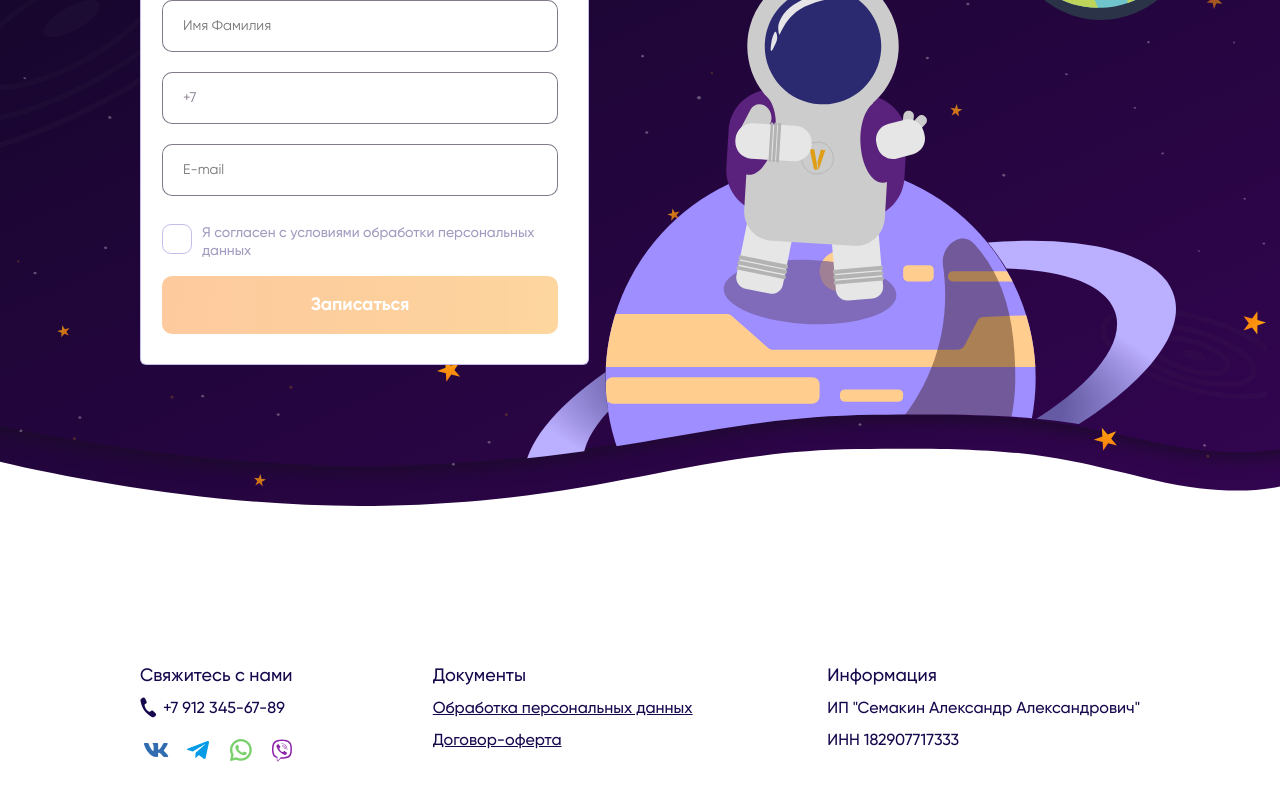
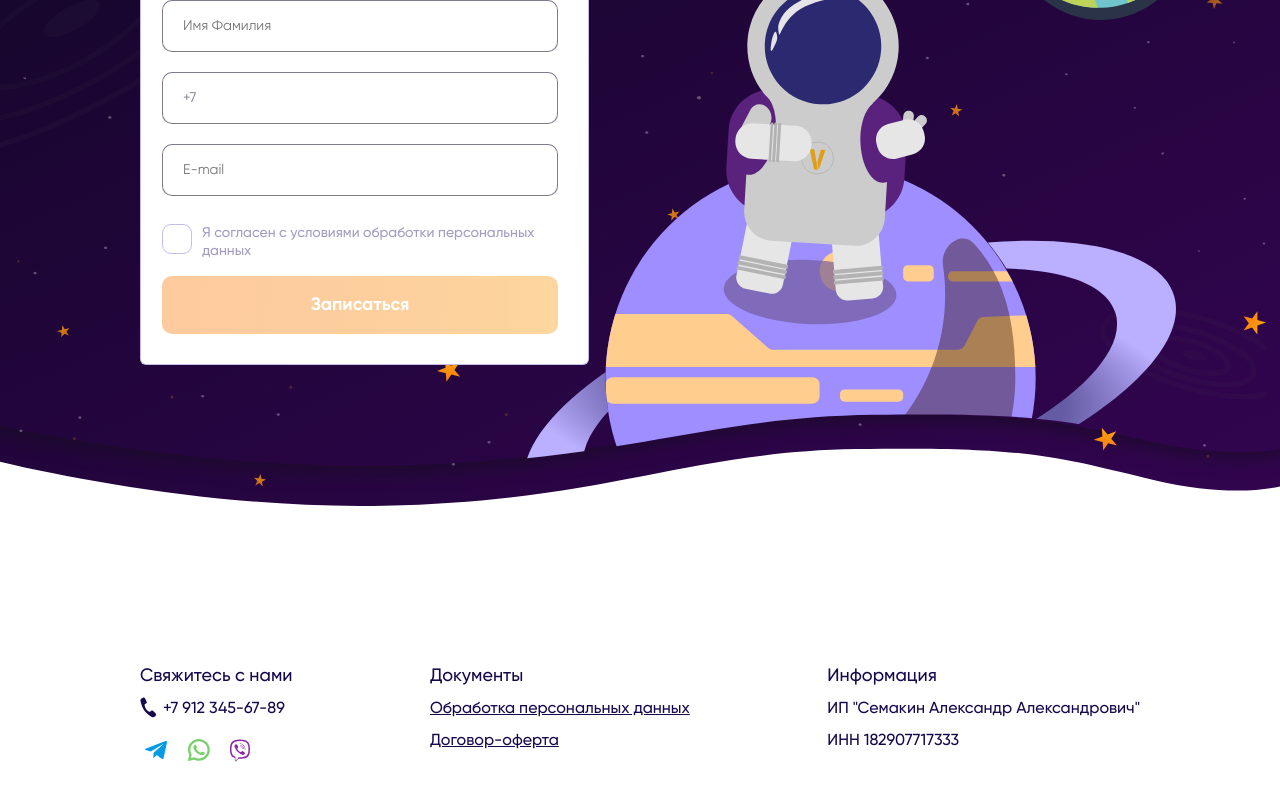
Before and after one commit to ReyBuilder/viarune-lending-new, a Vue app: page / in a window 1280 px wide. Shown: the part 5564-6364 px from the top of the page. Built offline with nearby package versions, Linux system fonts and the light colour scheme.

Commit message:
some fixes

```diff
--- a/src/components/footer/Socials.vue
+++ b/src/components/footer/Socials.vue
@@ -1,9 +1,8 @@
 <template>
     <div class="socials">
-        <a class="socials__element socials__element_vk" href="#"></a>
-        <a class="socials__element socials__element_telegram" href="#"></a>
-        <a class="socials__element socials__element_whatsapp" href="#"></a>
-        <a class="socials__element socials__element_viber" href="#"></a>
+        <a class="socials__element socials__element_telegram" href="https://t.me/alexasemkain"></a>
+        <a class="socials__element socials__element_whatsapp" href="https://wa.me/89131105966"></a>
+        <a class="socials__element socials__element_viber" href="viber:chat?number=%2B9131105966"></a>
     </div>
 </template>
 
```
